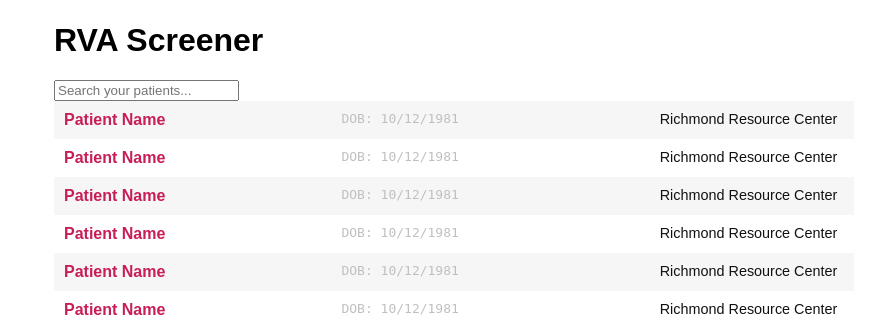
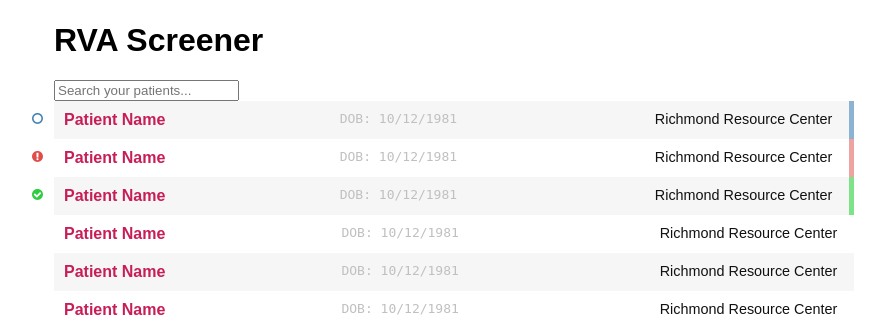
Before and after one commit to codeforamerica/rva-screening-ui-prototypes, a Flask app: template app/templates/landing.html in a window 1280 px wide. Shown: the part 42-361 px from the top of the page, without its empty margins (186-1071 px from the left). Run offline with Flask 2, Linux system fonts and the light colour scheme; the template is opened without the code that fills it, so the values that code supplies are empty; style sheets or scripts are compiled from the project's sources; some libraries are stand-ins or nearby versions.

Commit message:
more list design

```diff
--- a/app/templates/landing.html
+++ b/app/templates/landing.html
@@ -4,6 +4,7 @@
   <title>RVA Screener</title>
   <meta name="viewport" content="width=device-width" charset="utf-8">
   <link href="/css/main.css" rel="stylesheet">
+  <link rel="stylesheet" href="//maxcdn.bootstrapcdn.com/font-awesome/4.3.0/css/font-awesome.min.css">
 
   <!-- temporary include of mapbox.js for testing -->
   <!-- <script src='https://api.tiles.mapbox.com/mapbox.js/v2.1.9/mapbox.js'></script> -->
@@ -37,22 +38,22 @@
       </div>
 
       <ul class="list list_table">
-        <li class="list_patient">
+        <li class="list_patient list_patient_new">
+          <a href="#">
+            <span class="list_patient_item list_patient_name ">Patient Name</span>
+            <span class="list_patient_item list_patient_dob">DOB: 10/12/1981</span>
+            <span class="list_patient_item list_patient_edits">Richmond Resource Center</span>
+          </a>
+        </li>
+
+        <li class="list_patient list_patient_alert">
           <a href="#">
             <span class="list_patient_item list_patient_name">Patient Name</span>
             <span class="list_patient_item list_patient_dob">DOB: 10/12/1981</span>
             <span class="list_patient_item list_patient_edits">Richmond Resource Center</span>
           </a>
         </li>
-
-        <li class="list_patient">
-          <a href="#">
-            <span class="list_patient_item list_patient_name">Patient Name</span>
-            <span class="list_patient_item list_patient_dob">DOB: 10/12/1981</span>
-            <span class="list_patient_item list_patient_edits">Richmond Resource Center</span>
-          </a>
-        </li>
-        <li class="list_patient">
+        <li class="list_patient list_patient_success">
           <a href="#">
             <span class="list_patient_item list_patient_name">Patient Name</span>
             <span class="list_patient_item list_patient_dob">DOB: 10/12/1981</span>
--- a/front/sass/patient/listings.scss
+++ b/front/sass/patient/listings.scss
@@ -32,6 +32,14 @@ $break: 50em;
 $color-fuscia: #c71e56;
 $color-lightgray: #c0c0c0;
 
+$color-blue: #4682B4;
+$color-red: #DF4D4A;
+$color-green: #2ECC40;
+
+$ui-new: $color-blue;
+$ui-alert: $color-red;
+$ui-success: $color-green;
+
 .container {
   max-width: 50em;
   margin: auto;
@@ -43,6 +51,7 @@ $color-lightgray: #c0c0c0;
 
 .list_table {}
 .list_patient {
+  position: relative;
   @include bbox();
   display: block;
   width: 100%;
@@ -66,6 +75,41 @@ $color-lightgray: #c0c0c0;
     background-color: $color-fuscia;
     .list_patient_item {
       color: $color-white;
+    }
+  }
+
+  &.list_patient_new,
+  &.list_patient_alert,
+  &.list_patient_success {
+    &:before {
+      font-family: "FontAwesome";
+      font-size: .8em;
+      @media (min-width: $break) {
+        position:absolute;
+        left: -22px;
+        top: 11px;
+      }
+    }
+  }
+  &.list_patient_new {
+    border-right: 5px solid lighten($ui-new, 20);
+    &:before {
+      color: $ui-new;
+      content:"\f10c";
+    }
+  }
+  &.list_patient_alert {
+    border-right: 5px solid lighten($ui-alert, 20);
+    &:before {
+      color: $ui-alert;
+      content:"\f06a";
+    }
+  }
+  &.list_patient_success {
+    border-right: 5px solid lighten($ui-success, 20);
+    &:before {
+      color: $ui-success;
+      content:"\f058";
     }
   }
 }
```
